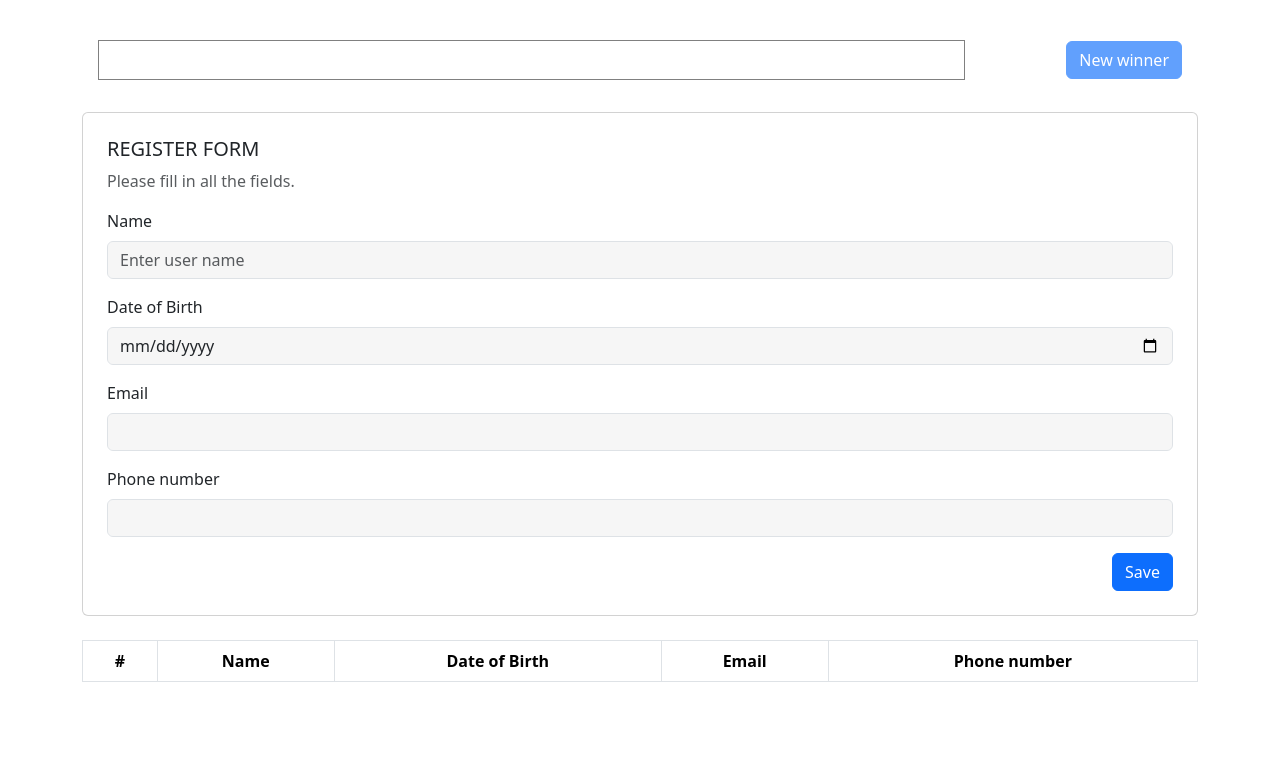
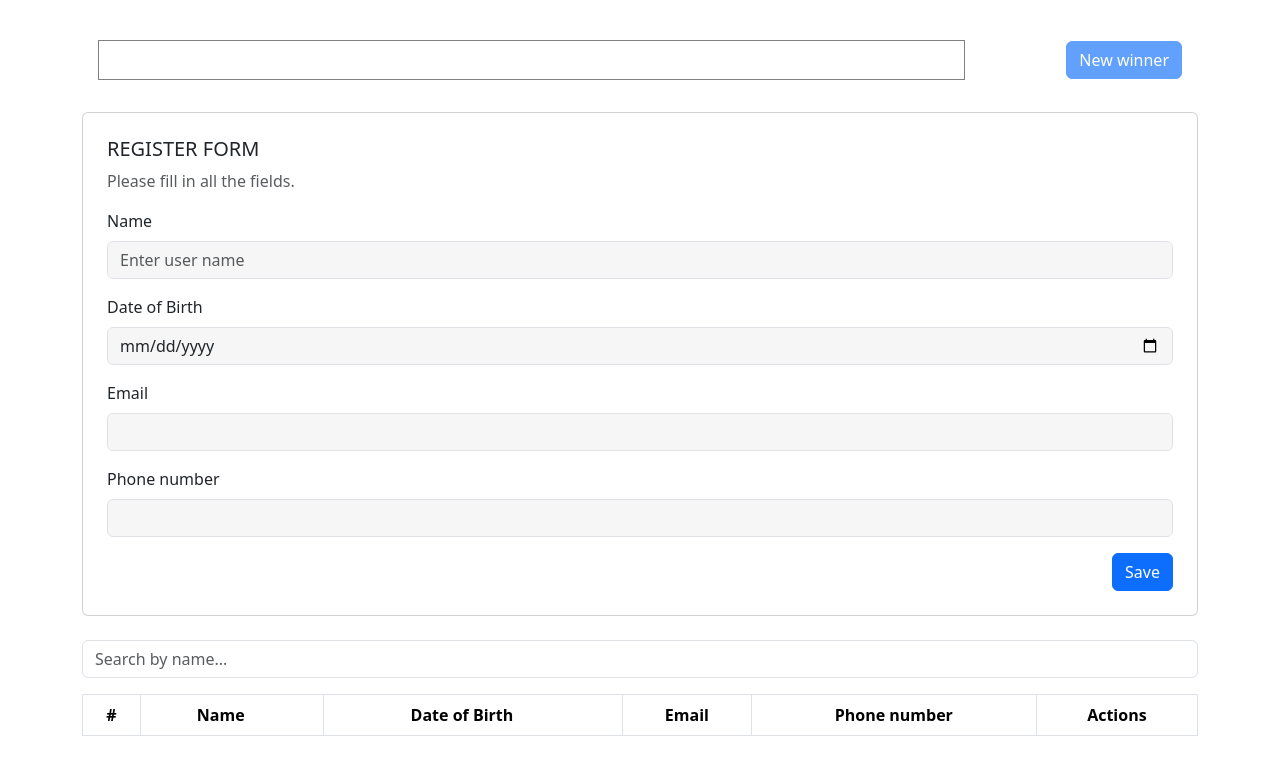
Before and after one commit to darynkka/vue-lottery-app, a Vue app in the folder vue-lottery/: page / in a window 1280 px wide. Shown: the top 774 px of the page. Built offline with nearby package versions, Linux system fonts and the light colour scheme.

Commit message:
adding search feature

```diff
--- a/vue-lottery/src/App.vue
+++ b/vue-lottery/src/App.vue
@@ -3,15 +3,16 @@
     <div class="bg-white mb-3">
       <div class="d-flex justify-content-between align-items-center p-3">
         <WinnersList :winners="selectedWinners" @remove-winner="removeWinner" />
-        <NewWinnerButton
+        <WinnerButton
           @select-winner="selectRandomWinner"
           :disabled="winners.length === 0 || selectedWinners.length >= 3"
         />
       </div>
     </div>
 
-    <RegistrationForm @add-winner="onAddWinner" />
-    <WinnersTable :winners="winners" />
+    <WinnerForm @add-winner="onAddWinner" />
+    <SearchBar @filter-by-name="filterByName" />
+    <WinnersTable :winners="filteredWinners" :searchTerm="searchTerm" />
 
     <div v-if="showSuccessModal" class="modal" tabindex="-1">
       <div class="modal-dialog">
@@ -30,22 +31,25 @@
 </template>
 
 <script>
-import { ref } from 'vue'
+import { ref, computed } from 'vue'
 import WinnersTable from './components/WinnersTable.vue'
-import RegistrationForm from './components/WinnerForm.vue'
+import WinnerForm from './components/WinnerForm.vue'
 import WinnersList from './components/WinnersList.vue'
-import NewWinnerButton from './components/WinnerButton.vue'
+import WinnerButton from './components/WinnerButton.vue'
+import SearchBar from './components/SearchBar.vue'
 
 export default {
   components: {
     WinnersTable,
-    RegistrationForm,
+    WinnerForm,
     WinnersList,
-    NewWinnerButton
+    WinnerButton,
+    SearchBar
   },
   setup() {
     const winners = ref([])
     const selectedWinners = ref([])
+    const searchTerm = ref('')
     const showSuccessModal = ref(false)
 
     const onAddWinner = (winner) => {
@@ -70,20 +74,29 @@ export default {
       selectedWinners.value.splice(index, 1)
     }
 
+    const filterByName = (name) => {
+      searchTerm.value = name
+    }
+
+    const filteredWinners = computed(() => {
+      if (!searchTerm.value) {
+        return winners.value
+      }
+      const search = searchTerm.value.toLowerCase()
+      return winners.value.filter((winner) => winner.name.toLowerCase().includes(search))
+    })
+
     return {
       winners,
       selectedWinners,
       onAddWinner,
       showSuccessModal,
       selectRandomWinner,
-      removeWinner
+      removeWinner,
+      filterByName,
+      searchTerm,
+      filteredWinners
     }
   }
 }
 </script>
-
-<style>
-body {
-  background-color: rgba(207, 207, 207, 0.2);
-}
-</style>
--- /dev/null
+++ b/vue-lottery/src/components/SearchBar.vue
@@ -0,0 +1,31 @@
+<template>
+  <div class="mb-3">
+    <input
+      type="text"
+      class="form-control"
+      placeholder="Search by name..."
+      v-model="searchTerm"
+      @input="emitSearch"
+    />
+  </div>
+</template>
+
+<script>
+import { ref } from 'vue'
+
+export default {
+  emits: ['filter-by-name'],
+  setup(props, { emit }) {
+    const searchTerm = ref('')
+
+    const emitSearch = () => {
+      emit('filter-by-name', searchTerm.value)
+    }
+
+    return {
+      searchTerm,
+      emitSearch
+    }
+  }
+}
+</script>
--- a/vue-lottery/src/components/WinnerForm.vue
+++ b/vue-lottery/src/components/WinnerForm.vue
@@ -1,8 +1,8 @@
 <template>
   <div class="card p-4 mb-4">
-    <h5 class="card-title">REGISTER FORM</h5>
+    <h5 class="card-title">{{ initialData ? 'EDIT FORM' : 'REGISTER FORM' }}</h5>
     <p class="text-muted">Please fill in all the fields.</p>
-    <form @submit.prevent="onSubmit">
+    <form @submit.prevent="onSubmit" @keyup.enter="onSubmit">
       <FormInput
         id="name"
         label="Name"
@@ -14,19 +14,29 @@
       <FormInput id="email" label="Email" v-model="email" type="email" :error="errors.email" />
       <FormInput id="phone" label="Phone number" v-model="phone" type="tel" :error="errors.phone" />
       <div class="text-end">
-        <button type="submit" class="btn btn-primary">Save</button>
+        <button type="submit" class="btn btn-primary">{{ submitButtonText || 'Save' }}</button>
       </div>
     </form>
   </div>
 </template>
 
 <script>
-import { ref } from 'vue'
+import { ref, onMounted } from 'vue'
 import FormInput from './FormInput.vue'
 
 export default {
   components: {
     FormInput
+  },
+  props: {
+    initialData: {
+      type: Object,
+      default: null
+    },
+    submitButtonText: {
+      type: String,
+      default: 'Save'
+    }
   },
   setup(props, { emit }) {
     const name = ref('')
@@ -34,6 +44,15 @@ export default {
     const email = ref('')
     const phone = ref('')
     const errors = ref({})
+
+    onMounted(() => {
+      if (props.initialData) {
+        name.value = props.initialData.name
+        dob.value = props.initialData.dob
+        email.value = props.initialData.email
+        phone.value = props.initialData.phone
+      }
+    })
 
     const validateEmail = (email) => {
       const regex = /^[^\s@]+@[^\s@]+\.[^\s@]+$/
@@ -78,10 +97,12 @@ export default {
         phone: phone.value
       })
 
-      name.value = ''
-      dob.value = ''
-      email.value = ''
-      phone.value = ''
+      if (!props.initialData) {
+        name.value = ''
+        dob.value = ''
+        email.value = ''
+        phone.value = ''
+      }
     }
 
     return {
--- a/vue-lottery/src/components/WinnersTable.vue
+++ b/vue-lottery/src/components/WinnersTable.vue
@@ -4,10 +4,21 @@
       <thead>
         <tr>
           <th>#</th>
-          <th>Name</th>
-          <th>Date of Birth</th>
+          <th>
+            Name
+            <button class="btn btn-sm" @click="$emit('sort', 'name')">
+              <i class="bi bi-sort-alpha-down"></i>
+            </button>
+          </th>
+          <th>
+            Date of Birth
+            <button class="btn btn-sm" @click="$emit('sort', 'dob')">
+              <i class="bi bi-sort-down"></i>
+            </button>
+          </th>
           <th>Email</th>
           <th>Phone number</th>
+          <th>Actions</th>
         </tr>
       </thead>
       <tbody>
@@ -17,6 +28,14 @@
           <td class="align-middle">{{ winner.dob }}</td>
           <td class="align-middle">{{ winner.email }}</td>
           <td class="align-middle">{{ winner.phone }}</td>
+          <td class="align-middle">
+            <button class="btn btn-sm btn-primary me-2" @click="$emit('edit-winner', winner)">
+              Edit
+            </button>
+            <button class="btn btn-sm btn-danger" @click="$emit('delete-winner', winner)">
+              Delete
+            </button>
+          </td>
         </tr>
       </tbody>
     </table>
@@ -26,10 +45,9 @@
 <script>
 export default {
   props: {
-    winners: {
-      type: Array,
-      required: true
-    }
-  }
+    winners: Array,
+    searchTerm: String
+  },
+  emits: ['edit-winner', 'delete-winner', 'sort']
 }
 </script>
--- a/vue-lottery/tsconfig.app.json
+++ b/vue-lottery/tsconfig.app.json
@@ -1,6 +1,6 @@
 {
   "extends": "@vue/tsconfig/tsconfig.dom.json",
-  "include": ["env.d.ts", "src/**/*", "src/**/*.vue"],
+  "include": ["env.d.ts", "src/**/*", "src/**/*.vue", "!src/components/Modal.vue"],
   "exclude": ["src/**/__tests__/*"],
   "compilerOptions": {
     "composite": true,
```
Also changed, not shown: vue-lottery/src/components/Modal.vue (added, +29 -0 lines).
